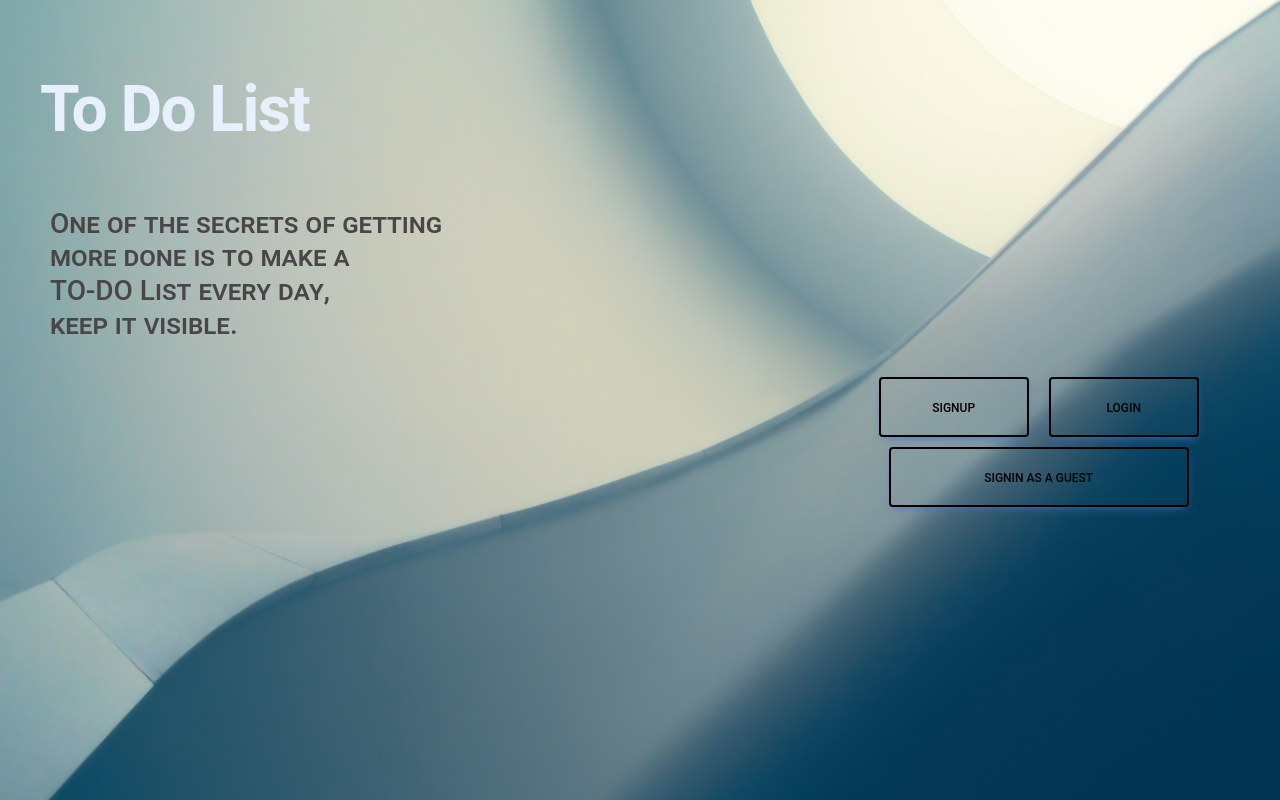
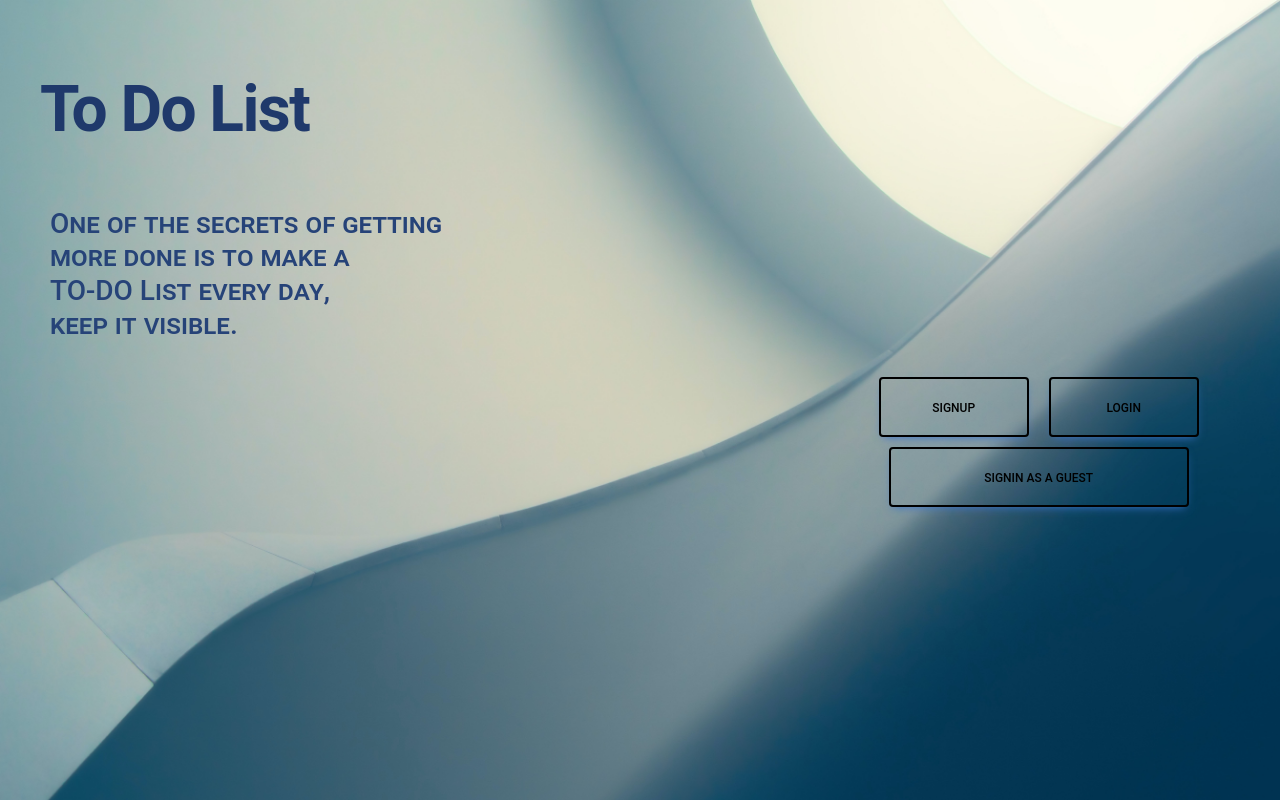
Before and after one commit to viswajithRoop/To-do-list, a React (Create React App) app in the folder frontend/: page / in a window 1280 px wide. Built offline with nearby package versions, Linux system fonts and the light colour scheme.

Commit message:
modification in the Home component styles

```diff
--- a/frontend/src/components/Home.js
+++ b/frontend/src/components/Home.js
@@ -14,7 +14,7 @@ const Home = () => {
     <MDBContainer fluid className='p-4 background-radial-gradient overflow-hidden home-maindiv'>
       <MDBRow>
         <MDBCol md='6' className='text-center text-md-start d-flex flex-column justify-content-center'>
-          <h1 className="my-5 display-3 fw-bold ls-tight px-3 home-heading" style={{ color: 'hsl(218, 81%, 95%)' }}>
+          <h1 className="my-5 display-3 fw-bold ls-tight px-3 home-heading" style={{ color: 'hsl(219, 55%, 27%)' }}>
             To Do List <br />
             <span style={{ color: 'hsl(218, 81%, 75%)' }}></span>
           </h1>
--- a/frontend/src/components/home.css
+++ b/frontend/src/components/home.css
@@ -7,7 +7,7 @@
   .todolist-quotes {
     font-feature-settings: "smcp";
     font-variant: small-caps;
-    color: #484646;
+    color: hsl(219, 52%, 31%);
     margin: 10px;
 
   }
```
